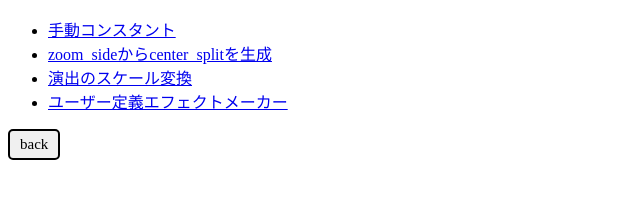
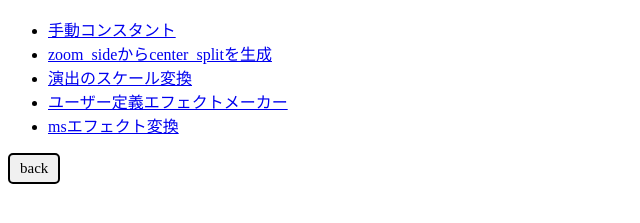
Before and after one commit to podo-C-arpus/toy, a plain HTML site: page kshTools/kshTools.html in a window 1280 px wide. Shown: the part 119-342 px from the top of the page, without its empty margins (0-640 px from the left). Drawn offline with Linux system fonts and the light colour scheme.

Commit message:
Add files via upload

```diff
--- a/kshTools/kshTools.html
+++ b/kshTools/kshTools.html
@@ -36,6 +36,7 @@
 		<li><a href="./CenterSplit/CenterSplit.html">zoom_sideからcenter_splitを生成</a></li>
 		<li><a href="./Scale/Scale.html">演出のスケール変換</a></li>
 		<li><a href="./Effectms/Effectms.html">ユーザー定義エフェクトメーカー</a></li>
+		<li><a href="./kshTools/msAlternate/msAlternate.html">msエフェクト変換</a></li>
 	</ul>
 	<footer>
 		<ul>
```
